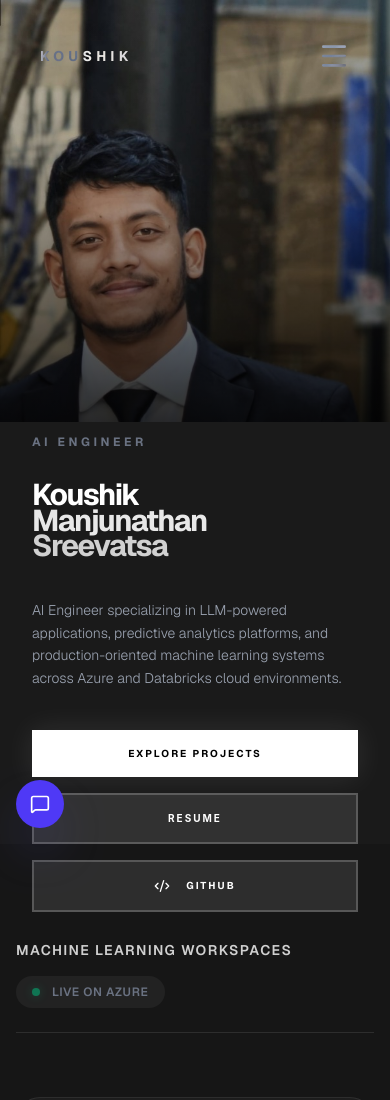
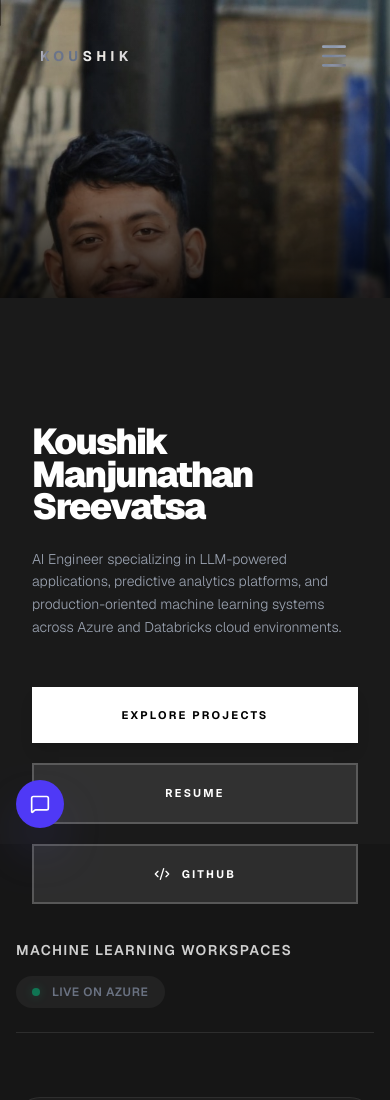
Before and after one commit to koushik1359/koushik-portfolio, a Next.js app: page / in a window 390 px wide. Shown: the top 1100 px of the page. Built offline with nearby package versions, Linux system fonts and the light colour scheme.

Commit message:
Fix: Final universal mobile compatibility for high-density viewports like OnePlus 13

```diff
--- a/src/app/page.tsx
+++ b/src/app/page.tsx
@@ -149,22 +149,18 @@ export default function Home() {
               <div className="absolute inset-0 bg-gradient-to-t from-black/80 via-black/20 to-transparent md:bg-black/10 transition-all duration-1000 z-10 pointer-events-none"></div>
          </div>
 
-         <div className="w-full h-1/2 md:h-full md:w-[55%] lg:w-[60%] bg-[#1a1a1a] flex flex-col justify-center md:justify-start px-8 pt-20 md:pt-40 md:px-20 lg:px-32 relative isolate z-10">
+         <div className="w-full min-h-[50vh] md:h-full md:w-[55%] lg:w-[60%] bg-[#1a1a1a] flex flex-col justify-start pt-32 pb-20 md:justify-start px-8 md:pt-40 md:px-20 lg:px-32 relative isolate z-10">
              <div className="max-w-2xl w-fit relative z-10">
-                 <motion.h1
-                    initial={{ y: 30, opacity: 0 }}
-                    animate={{ y: 0, opacity: 1 }}
-                    transition={{ delay: 0.2, duration: 1, ease: [0.16, 1, 0.3, 1] }}
-                    className="text-3xl md:text-8xl lg:text-[100px] font-bold text-white tracking-tighter leading-[0.85] mb-10 w-fit pointer-events-none"
-                 >
-                     <div className="flex items-center gap-6 md:gap-10 w-full mb-8">
-                         <span className="text-gray-500 text-xs font-bold tracking-[0.3em] uppercase">AI Engineer</span>
-                         <div className="h-[1px] flex-1 bg-white/10 hidden md:block w-full"></div>
-                     </div>
-                     <span className="block text-white">Koushik</span>
-                     <span className="block text-white/90">Manjunathan</span>
-                     <span className="block text-white/80">Sreevatsa</span>
-                 </motion.h1>
+                  <motion.h1
+                     initial={{ y: 30, opacity: 0 }}
+                     animate={{ y: 0, opacity: 1 }}
+                     transition={{ delay: 0.3, duration: 1, ease: [0.16, 1, 0.3, 1] }}
+                     className="text-white text-4xl sm:text-5xl md:text-7xl lg:text-8xl font-black tracking-tighter leading-[0.9] mb-6 pointer-events-none"
+                  >
+                     Koushik<br />
+                     Manjunathan<br />
+                     Sreevatsa
+                  </motion.h1>
 
                  <motion.p
                     initial={{ y: 20, opacity: 0 }}
@@ -175,49 +171,49 @@ export default function Home() {
                     AI Engineer specializing in LLM-powered applications, predictive analytics platforms, and production-oriented machine learning systems across Azure and Databricks cloud environments.
                  </motion.p>
 
-                 <div className="flex flex-col md:flex-row md:items-center gap-y-4 md:gap-x-6 mt-10 relative z-30 w-full md:w-fit justify-center md:justify-start">
+                 <div className="flex flex-col md:flex-row md:items-center gap-y-5 md:gap-x-6 mt-12 relative z-30 w-full md:w-fit justify-start">
                     <motion.div
-                        initial={{ y: 20, opacity: 0 }}
-                        animate={{ y: 0, opacity: 1 }}
-                        transition={{ delay: 0.5, duration: 0.8 }}
+                        initial={{ opacity: 0, y: 10 }}
+                        animate={{ opacity: 1, y: 0 }}
+                        transition={{ delay: 0.5, duration: 0.6 }}
                         className="w-full md:w-auto"
                     >
                         <a
                            href="#projects"
-                           className="flex items-center justify-center w-full md:w-auto bg-white text-black px-8 py-4 text-[10px] md:text-sm font-bold tracking-[0.2em] uppercase hover:bg-gray-200 transition-all shadow-[0_0_30px_rgba(255,255,255,0.1)] antialiased"
+                           className="flex items-center justify-center w-full md:w-auto bg-white text-black px-8 py-5 text-[11px] md:text-sm font-bold tracking-[0.2em] uppercase hover:bg-gray-200 transition-all antialiased shadow-lg"
                         >
                            Explore Projects
                         </a>
                     </motion.div>
 
                     <motion.div
-                        initial={{ y: 20, opacity: 0 }}
-                        animate={{ y: 0, opacity: 1 }}
-                        transition={{ delay: 0.6, duration: 0.8 }}
+                        initial={{ opacity: 0, y: 10 }}
+                        animate={{ opacity: 1, y: 0 }}
+                        transition={{ delay: 0.6, duration: 0.6 }}
                         className="w-full md:w-auto"
                     >
                         <a
                            href="/resume.pdf"
                            download
-                           className="flex items-center justify-center w-full md:w-auto border-2 border-white/20 bg-white/10 text-white px-8 py-4 text-[10px] md:text-sm font-bold tracking-[0.2em] uppercase hover:bg-white/20 transition-all font-sans antialiased"
+                           className="flex items-center justify-center w-full md:w-auto border-2 border-white/20 bg-white/10 text-white px-8 py-5 text-[11px] md:text-sm font-bold tracking-[0.2em] uppercase hover:bg-white/20 transition-all font-sans antialiased"
                         >
                            Resume
                         </a>
                     </motion.div>
 
                     <motion.div
-                        initial={{ y: 20, opacity: 0 }}
-                        animate={{ y: 0, opacity: 1 }}
-                        transition={{ delay: 0.7, duration: 0.8 }}
+                        initial={{ opacity: 0, y: 10 }}
+                        animate={{ opacity: 1, y: 0 }}
+                        transition={{ delay: 0.7, duration: 0.6 }}
                         className="w-full md:w-auto"
                     >
                         <a
                            href="https://github.com/koushik1359"
                            target="_blank"
                            rel="noopener noreferrer"
-                           className="flex items-center justify-center w-full md:w-auto gap-4 border-2 border-white/20 bg-white/10 text-white px-8 py-4 text-[10px] md:text-sm font-bold tracking-[0.2em] uppercase hover:bg-white/20 transition-all group antialiased"
+                           className="flex items-center justify-center w-full md:w-auto gap-3 border-2 border-white/20 bg-white/10 text-white px-8 py-5 text-[11px] md:text-sm font-bold tracking-[0.2em] uppercase hover:bg-white/20 transition-all group antialiased"
                         >
-                           <Code2 className="w-4 h-4 text-white group-hover:scale-110 transition-transform" />
+                           <Code2 className="w-4 h-4 text-white" />
                            <span>GitHub</span>
                         </a>
                     </motion.div>
```
